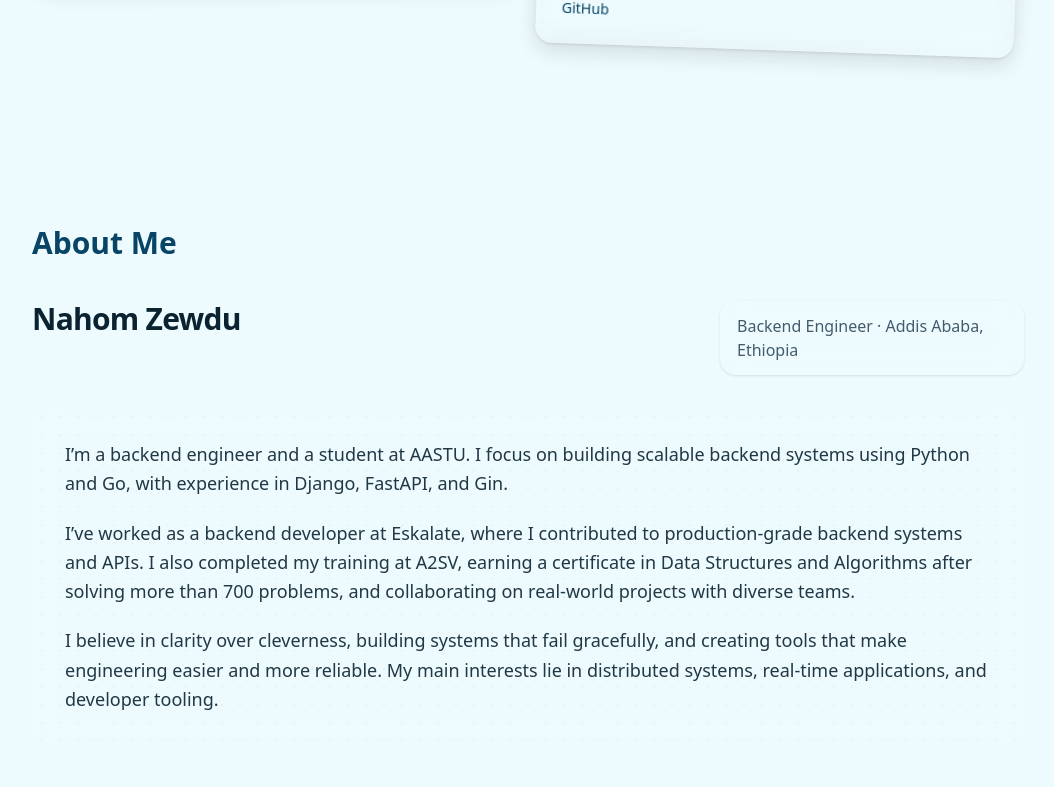
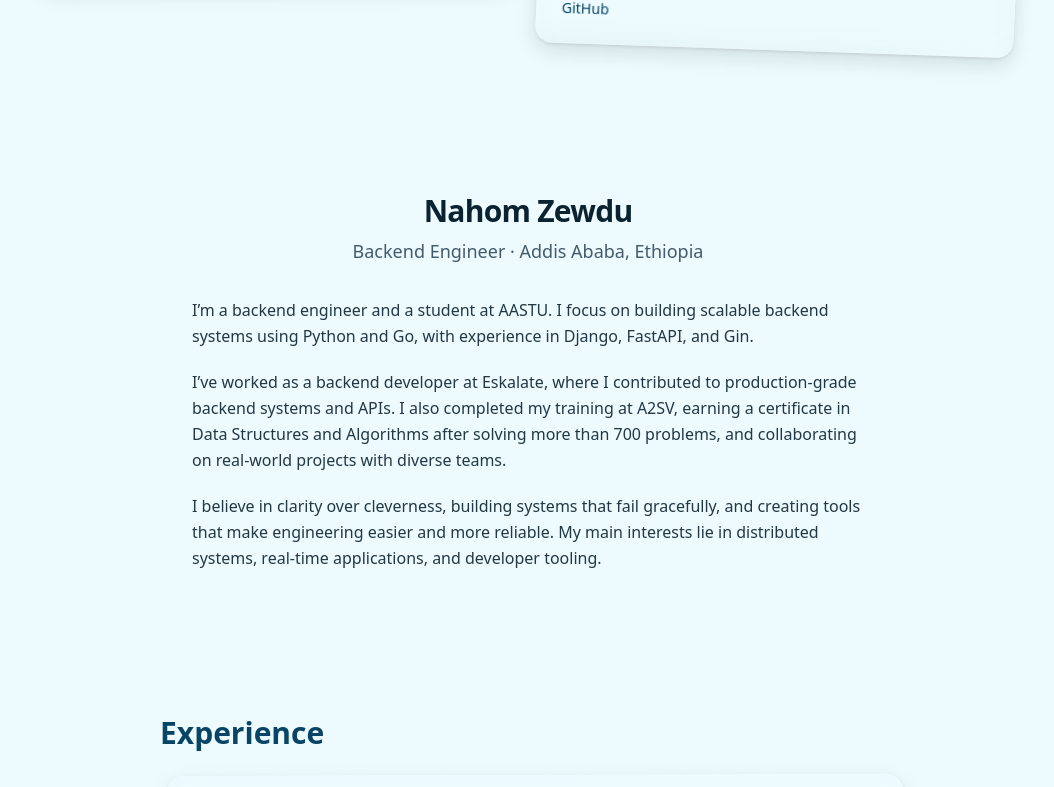
Before and after one commit to nahom-zewdu/my-portfolio, a Next.js app: page / in a window 1280 px wide. Shown: the part 1411-2198 px from the top of the page, without its empty margins (112-1166 px from the left). Built offline with nearby package versions, Linux system fonts and the light colour scheme.

Commit message:
about: refactor to centered header (name, role/location) and left-aligned narrative; mnimal doc-inspired layout

```diff
--- a/src/components/AboutSection.tsx
+++ b/src/components/AboutSection.tsx
@@ -3,52 +3,28 @@ import { motion } from "framer-motion";
 
 export default function AboutSection() {
   return (
-    <section id="about" className="relative z-0 max-w-5xl mx-auto py-24 px-4">
-      <motion.h2
-        className="text-3xl font-bold mb-10 text-primary"
-        initial={{ opacity: 0, y: 30 }}
+    <section id="about" className="relative z-0 py-16 px-4">
+      {/* Top Row: centered */}
+      <motion.div
+        className="max-w-2xl mx-auto text-center"
+        initial={{ opacity: 0, y: 20 }}
         whileInView={{ opacity: 1, y: 0 }}
-        transition={{ duration: 0.6 }}
+        transition={{ duration: 0.5 }}
         viewport={{ once: true }}
       >
-        About Me
-      </motion.h2>
+        <h2 className="text-3xl font-bold tracking-tight">Nahom Zewdu</h2>
+        <p className="text-lg text-muted-foreground mt-2">Backend Engineer · Addis Ababa, Ethiopia</p>
+      </motion.div>
 
-      {/* Top Row: name + role/location */}
+      {/* Body: left-aligned narrative */}
       <motion.div
-        className="grid grid-cols-1 md:grid-cols-3 gap-6 md:gap-10 items-start mb-8"
+        className="max-w-2xl mx-auto mt-8"
         initial={{ opacity: 0, y: 20 }}
         whileInView={{ opacity: 1, y: 0 }}
-        transition={{ duration: 0.6, delay: 0.1 }}
+        transition={{ duration: 0.5, delay: 0.1 }}
         viewport={{ once: true }}
       >
-        <div className="md:col-span-2">
-          <h3 className="text-2xl md:text-3xl font-semibold tracking-tight">Nahom Zewdu</h3>
-        </div>
-        <div className="flex md:justify-end">
-          <div className="rounded-2xl border border-white/15 dark:border-white/10 backdrop-blur-md bg-transparent px-4 py-3 shadow-sm">
-            <p className="text-sm md:text-base text-muted-foreground">Backend Engineer · Addis Ababa, Ethiopia</p>
-          </div>
-        </div>
-      </motion.div>
-
-      {/* Body: narrative with engineering vibe */}
-      <motion.div
-        className="relative overflow-hidden rounded-2xl border border-white/15 dark:border-white/10 backdrop-blur-md bg-transparent p-6 md:p-8"
-        initial={{ opacity: 0, y: 20 }}
-        whileInView={{ opacity: 1, y: 0 }}
-        transition={{ duration: 0.6, delay: 0.2 }}
-        viewport={{ once: true }}
-      >
-        <div className="absolute inset-0 pointer-events-none opacity-[0.07]">
-          {/* subtle blueprint grid via CSS vars from theme */}
-          <div className="h-full w-full" style={{
-            backgroundImage: "radial-gradient(circle, currentColor 1px, transparent 1px)",
-            backgroundSize: "18px 18px",
-            color: "var(--ring)",
-          }} />
-        </div>
-        <div className="relative space-y-5 text-base md:text-lg leading-relaxed text-foreground/90">
+        <div className="space-y-5 text-base leading-relaxed text-foreground/90">
           <p>
             I’m a backend engineer and a student at AASTU. I focus on building scalable backend systems using Python and Go, with experience in Django, FastAPI, and Gin.
           </p>
```
